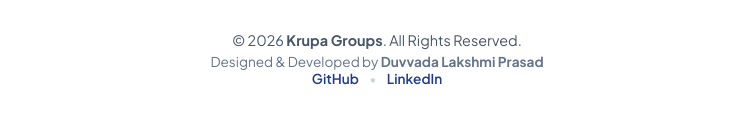
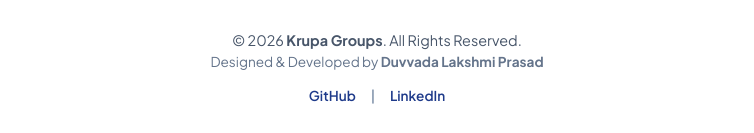
Before and after one commit to prasadduvvada/Krupa-Groups-pvt-lmt, an Angular app in the folder krupa_Web/krupa-industries/: page /real-estate in a window 1280 px wide. Shown: the part 1355-1488 px from the top of the page, without its empty margins (263-1017 px from the left). Built offline with nearby package versions, Linux system fonts and the light colour scheme; no server answers.

Commit message:
new Footer

```diff
--- a/krupa_Web/krupa-industries/src/app/app.html
+++ b/krupa_Web/krupa-industries/src/app/app.html
@@ -120,15 +120,15 @@
   </main>
 
   <!-- CLEAN LIGHT PUBLIC FOOTER CREDIT -->
-  <footer class="public-footer">
+<footer class="public-footer">
     <p class="public-copy">© 2026 <strong>Krupa Groups</strong>. All Rights Reserved.</p>
     <p class="public-dev-credit">
       Designed & Developed by <strong>Duvvada Lakshmi Prasad</strong>
-      <br>
+      <br><br>
       <a href="https://github.com/prasadduvvada" target="_blank" rel="noopener noreferrer" class="public-credit-link">
         GitHub
       </a>
-      <span style="color: #cbd5e1; margin: 0 8px;">•</span>
+      <span style="color: #94a3b8; margin: 0 12px; font-weight: bold;">|</span>
       <a href="https://linkedin.com/in/your-linkedin-profile" target="_blank" rel="noopener noreferrer" class="public-credit-link">
         LinkedIn
       </a>
```
